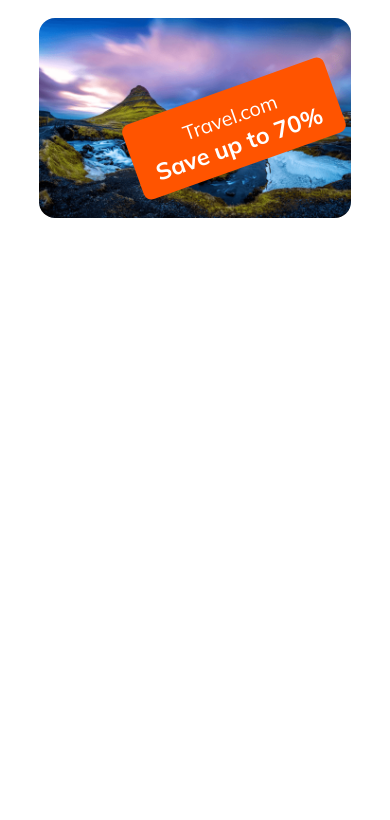
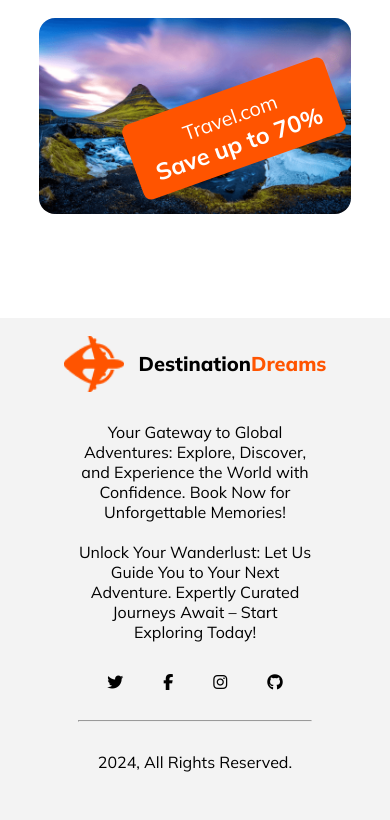
Before and after one commit to Fayshal007/Destination-dreams, a plain HTML site: page index.html in a window 390 px wide. Shown: the part 5223-6043 px from the top of the page. Before the commit the page ends 5445 px from the top, so only its background shows below. Drawn offline with Linux system fonts and the light colour scheme.

Commit message:
footer done and footer responsive done

```diff
--- a/index.html
+++ b/index.html
@@ -153,7 +153,7 @@
                 </div>
                 <div class="choose-boxes-row2">
                     <div class="choose-box" style="background-color: rgba(233, 68, 68, 0.05);"">
-                        <i class="fa-solid fa-tags"></i>
+                        <i class=" fa-solid fa-tags"></i>
                         <h1>Best Price Gurantee</h1>
                         <p>Our Best Price Guarantee ensures that you'll always receive the best value for your travel
                             investment, with competitive rates that won't be beaten elsewhere.</p>
@@ -191,6 +191,26 @@
 
 
     </main>
+    <footer>
+        <div class="footer-section">
+            <div class="logo-title" style="display: flex;justify-content: center;">
+                <img src="./Images/Group 40071 (2).png" alt="">
+                <p>Destination<span style="color: #FF5400;">Dreams</span></p>
+            </div>
+            <p>Your Gateway to Global Adventures: Explore, Discover, and Experience the World with Confidence. Book Now
+                for Unforgettable Memories!
+                <br>
+                <br>
+                Unlock Your Wanderlust: Let Us Guide You to Your Next Adventure. Expertly Curated Journeys Await – Start
+                Exploring Today!
+            </p>
+            <div>
+                <i class="fa-brands fa-twitter"></i><i class="fa-brands fa-facebook-f"></i><i class="fa-brands fa-instagram"></i><i class="fa-brands fa-github"></i>
+            </div>
+            <hr>
+            <p>2024, All Rights Reserved.</p>
+        </div>
+    </footer>
 </body>
 
 </html>
--- a/styles/styles.css
+++ b/styles/styles.css
@@ -405,8 +405,42 @@
     transform: rotate(-30deg);
 }
 
+/* -------------------------------footer styles------------------------------- */
+footer {
+    background: rgba(19, 19, 24, 0.05);
+    width: 100%;
+    height: 502px;
+    margin-top: 100px;
+    display: flex;
+    flex-direction: column;
+    justify-content: center;
+    align-items: center;
+}
 
+.footer-section {
+    display: flex;
+    flex-direction: column;
+    justify-content: center;
+    align-items: center;
 
+    width: 60%;
+}
+
+.footer-section>p {
+    text-align: center;
+    margin: 30px 0px;
+}
+
+.footer-section i {
+    margin: 0px 20px;
+    margin-bottom: 30px;
+}
+
+.footer-section hr {
+    color: rgba(19, 19, 24, 0.10);
+    width: 972px;
+    height: 1px;
+}
 
 
 
@@ -544,6 +578,7 @@
 
     .newsletter {
         flex-direction: column;
+        height: auto;
     }
 
     .newsletter-form {
@@ -560,10 +595,20 @@
         height: 79.268px;
         transform: rotate(-19.628deg);
     }
+/* -------------------------------footer responsive------------------------------- */
 
+footer {
+    width: 100%;
+    margin-top: 100px;
+    display: flex;
+    flex-direction: column;
+    justify-content: center;
+    align-items: center;
+}
+.footer-section hr {
 
-
-
+    width: 100%;
+}
 
 
 
```
